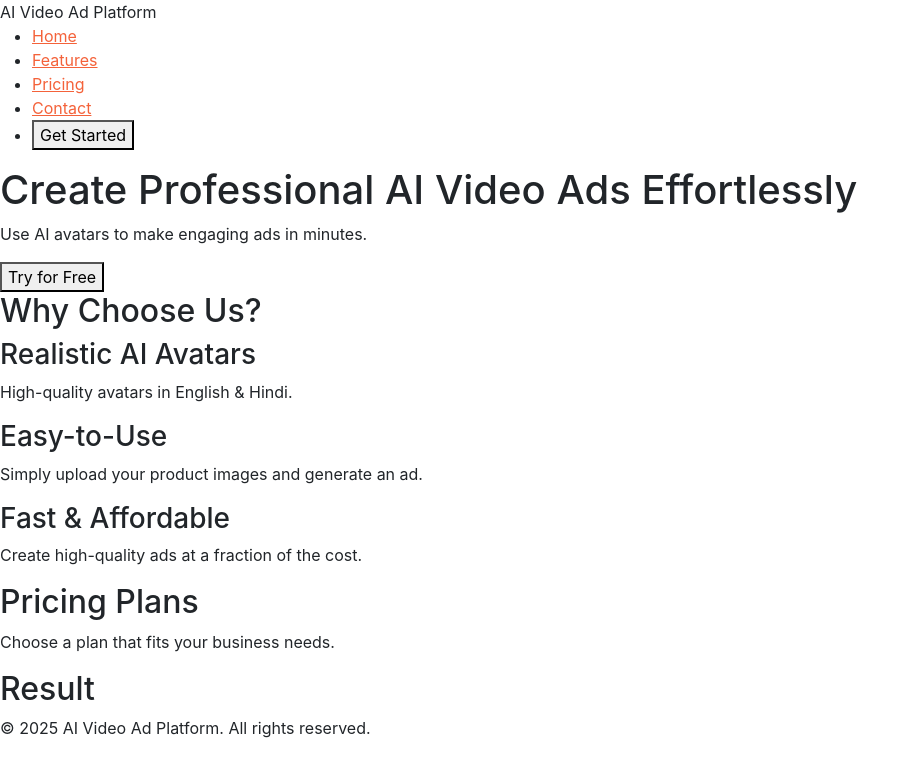
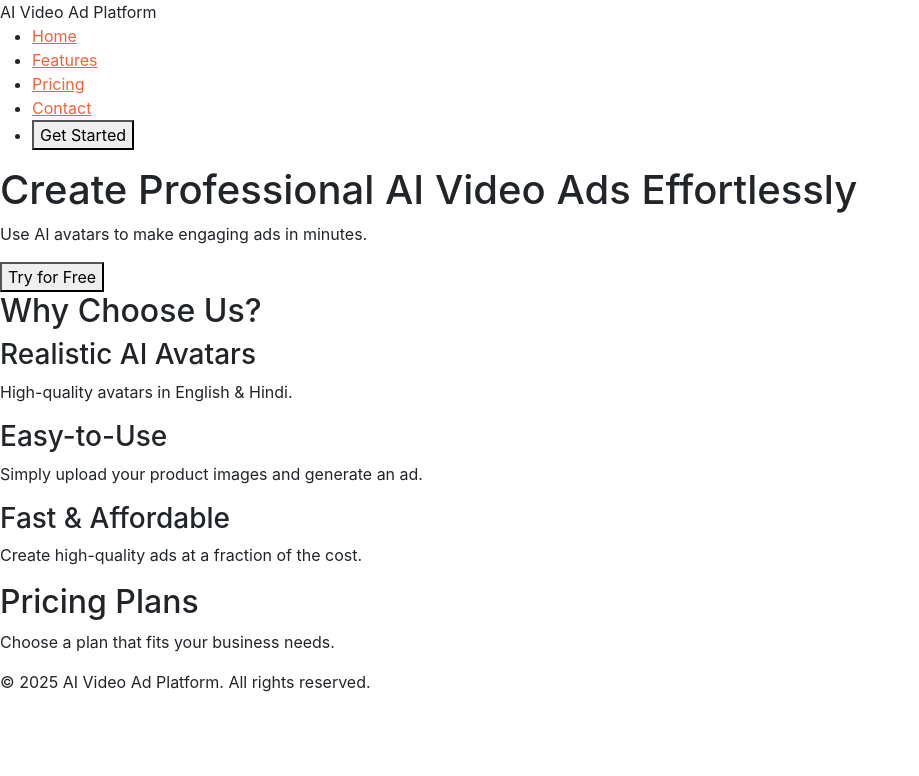
Before and after one commit to fictop/ai-video-ad-platform, a website: page index.html in a window 1280 px wide. Shown: the whole page, without its empty margins (0-919 px from the left). Drawn offline with Linux system fonts and the light colour scheme.

Commit message:
Update index.html

```diff
--- a/index.html
+++ b/index.html
@@ -4,10 +4,8 @@
   <meta charset="UTF-8">
   <meta name="viewport" content="width=device-width, initial-scale=1">
   <title>AI Video Ad Platform</title>
-  <!-- Corrected CSS Link -->
+  <!-- CSS File -->
   <link rel="stylesheet" href="styles.css">
-  <!-- Load your JavaScript file (deferred) -->
-  <script defer src="script.js"></script>
 </head>
 <body>
   <!-- Header / Navigation -->
@@ -58,10 +56,10 @@
   </section>
 
   <!-- Result Section -->
-  <section id="resultSection">
+  <section id="resultSection" style="display: none;">
     <h2>Result</h2>
     <!-- This div will show API response as JSON -->
-    <div id="result"></div>
+    <div id="result">Waiting for response...</div>
     <!-- Video player to display the generated video -->
     <video
       id="videoPlayer"
@@ -79,5 +77,8 @@
   <footer>
     <p>&copy; 2025 AI Video Ad Platform. All rights reserved.</p>
   </footer>
+
+  <!-- Load script.js AFTER all elements -->
+  <script defer src="script.js"></script>
 </body>
 </html>
```
